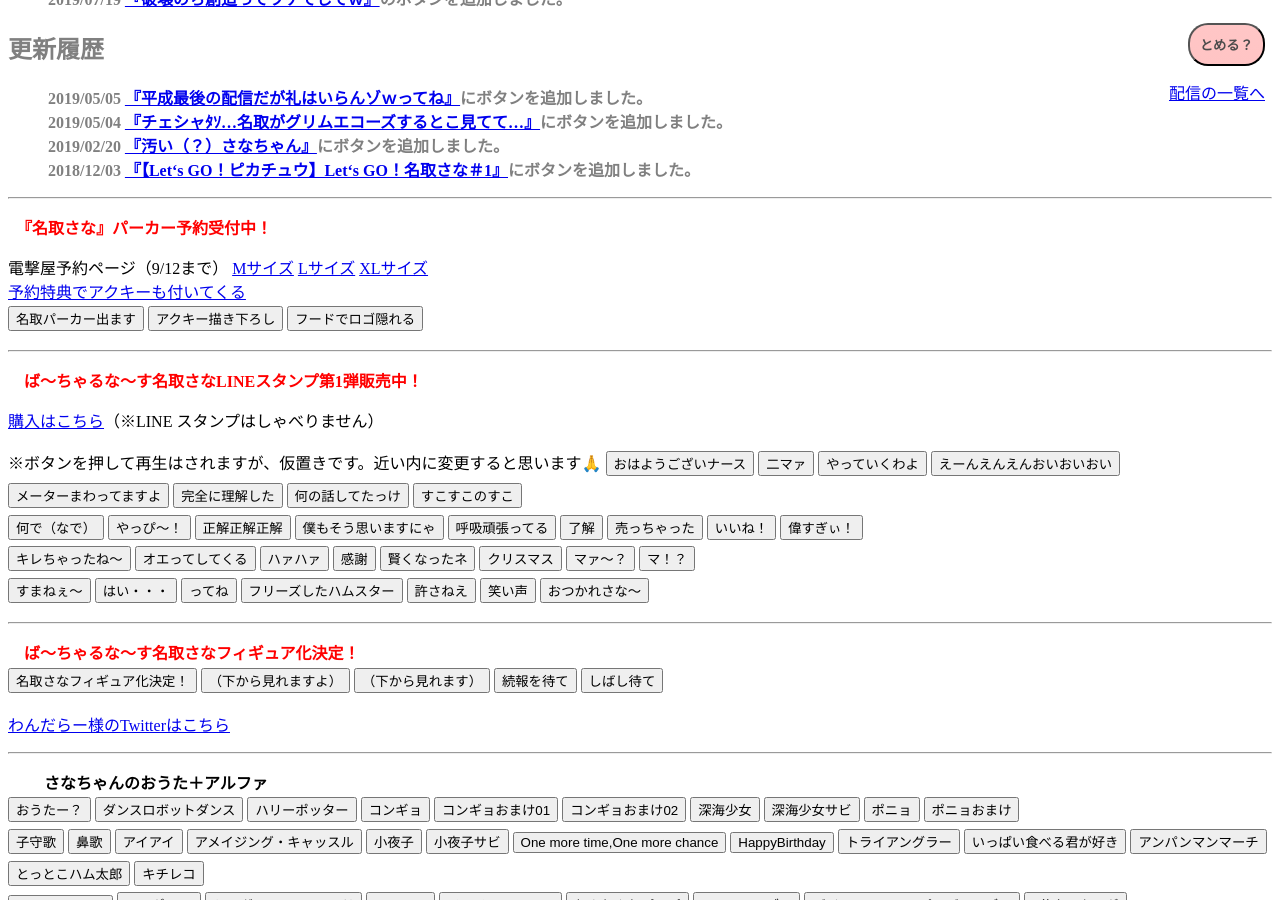
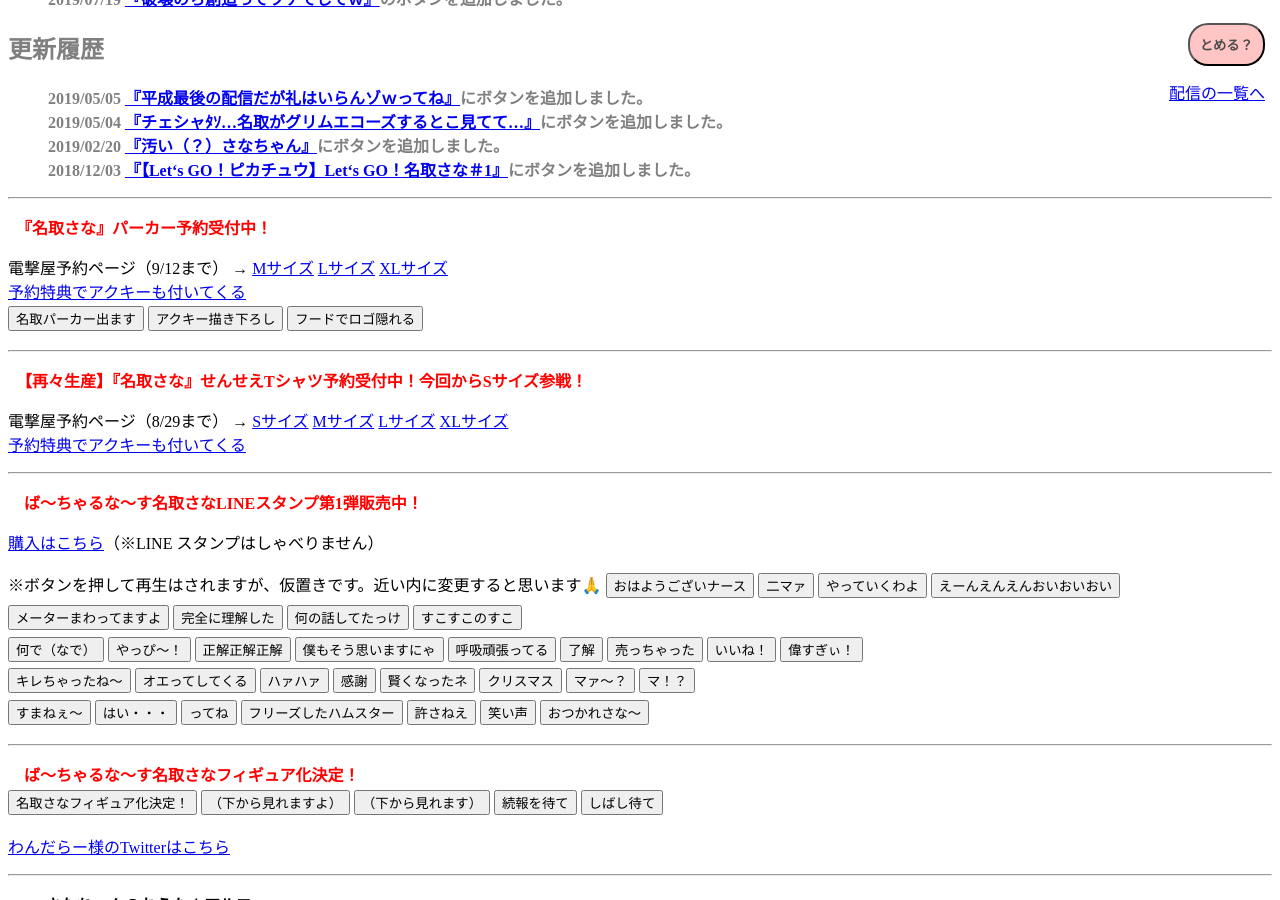
Before and after one commit to sanabutton/sanabutton.github.io, a Jekyll site: the page built from index.html, in a window 1280 px wide and 900 px high, scrolled down 614 px. Built offline with Jekyll 4.4.1, drawn with Linux system fonts in a browser that asks for light colours; comment, search, counter and statistics services are not loaded; some of the changed text lies outside the part shown.

Commit message:
「【再々生産】『名取さな』せんせえTシャツ予約受付中！今回からSサイズ参戦！」追加

```diff
--- a/index.html
+++ b/index.html
@@ -42,7 +42,7 @@
 <hr style="margin: 1em 0 ;">
 　<span class="important-notify"><b>『名取さな』パーカー予約受付中！</b></span>
 <br>
-<p>電撃屋予約ページ（9/12まで）
+<p>電撃屋予約ページ（9/12まで） →
 <a href="https://dengekiya.com/shop/g/g4942330126035">Mサイズ</a>
 <a href="https://dengekiya.com/shop/g/g4942330126042/">Lサイズ</a>
 <a href="https://dengekiya.com/shop/g/g4942330126059/">XLサイズ</a><br>
@@ -51,6 +51,17 @@
 <button type="button" class="sounds" data-file="すっげ寒かったゾ＾～ｗ/名取パーカー出ます">名取パーカー出ます</button>
 <button type="button" class="sounds" data-file="ネバー絵ンディングストーリー/アクキー描き下ろし">アクキー描き下ろし</button>
 <button type="button" class="sounds" data-file="ネバー絵ンディングストーリー/フードでロゴ隠れる">フードでロゴ隠れる</button>
+</p>
+
+<hr style="margin: 1em 0 ;">
+ 　<span class="important-notify"><b>【再々生産】『名取さな』せんせえTシャツ予約受付中！今回からSサイズ参戦！</b></span>
+<br>
+<p>電撃屋予約ページ（8/29まで） →
+  <a href="https://dengekiya.com/shop/g/g4942330130223">Sサイズ</a>
+<a href="https://dengekiya.com/shop/g/g4942330125199">Mサイズ</a>
+<a href="https://dengekiya.com/shop/g/g4942330125205">Lサイズ</a>
+<a href="https://dengekiya.com/shop/g/g4942330125212">XLサイズ</a><br>
+<a href="https://twitter.com/dengeki_maoh/status/1130336749618511873">予約特典でアクキーも付いてくる</a>
 </p>
 
 <hr style="margin: 1em 0 ;">
```
